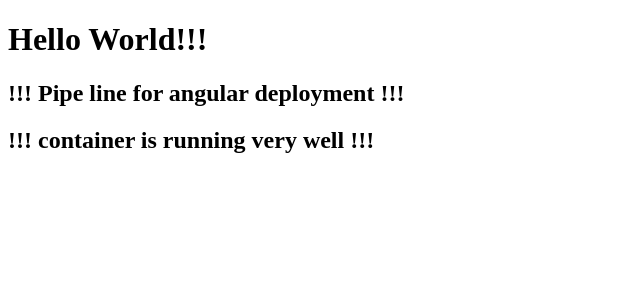
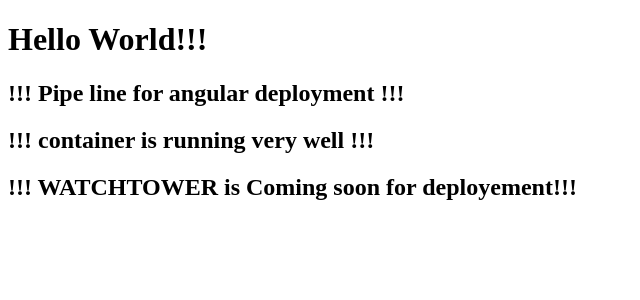
Before and after one commit to Amankashyap4/projectcicd, an Angular app: page / in a window 1280 px wide. Shown: the top 300 px of the page, without its empty margins (0-640 px from the left). Built offline with nearby package versions, Linux system fonts and the light colour scheme.

Commit message:
configuring for watch tower - 30

```diff
--- a/src/app/app.component.html
+++ b/src/app/app.component.html
@@ -11,6 +11,9 @@
 <h2>!!! Pipe line for angular deployment !!! </h2>
 
 <h2>!!! container is running very well !!! </h2>
+
+
+<h2>!!! WATCHTOWER is Coming soon for deployement!!! </h2>
 <!-- * * * * * * * * * * * * * * * * * * * * * * * * * * * * * * * -->
 <!-- * * * * * * * * * * * The content above * * * * * * * * * * * -->
 <!-- * * * * * * * * * * is only a placeholder * * * * * * * * * * -->
```
